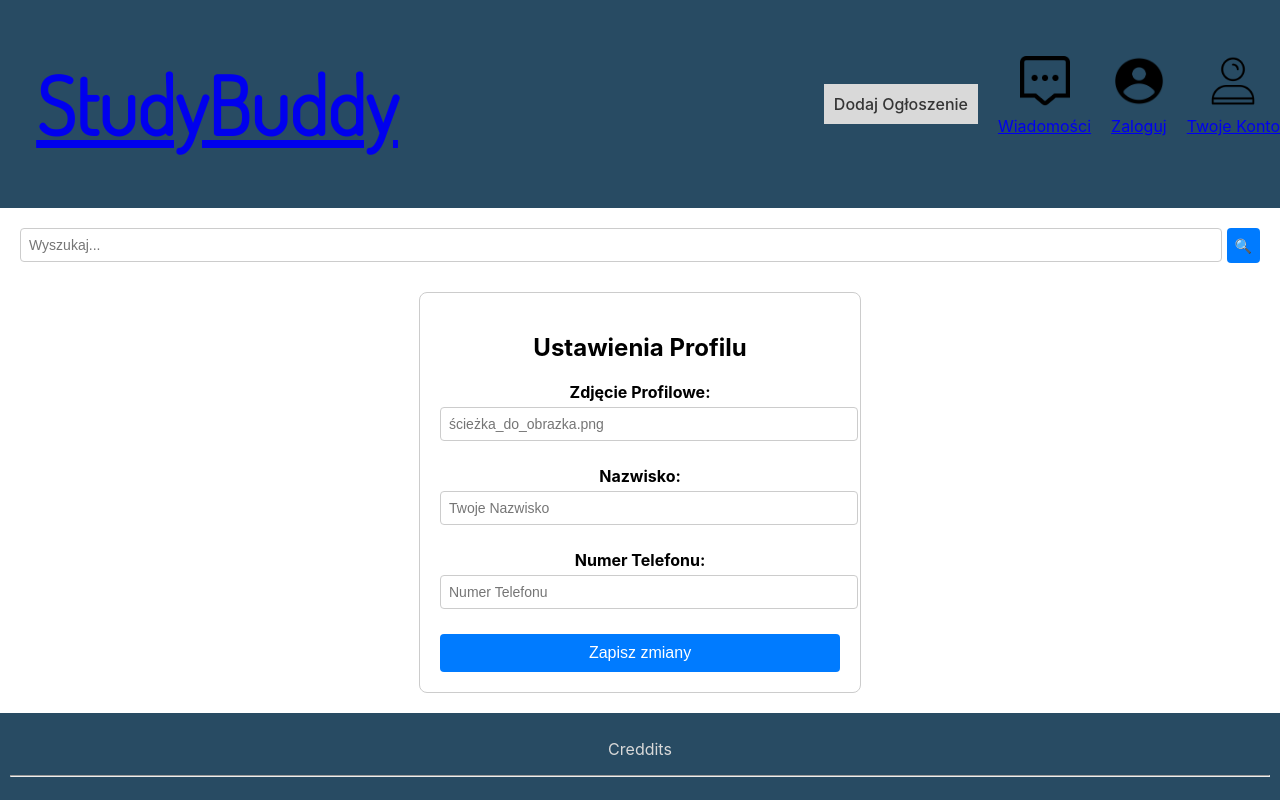
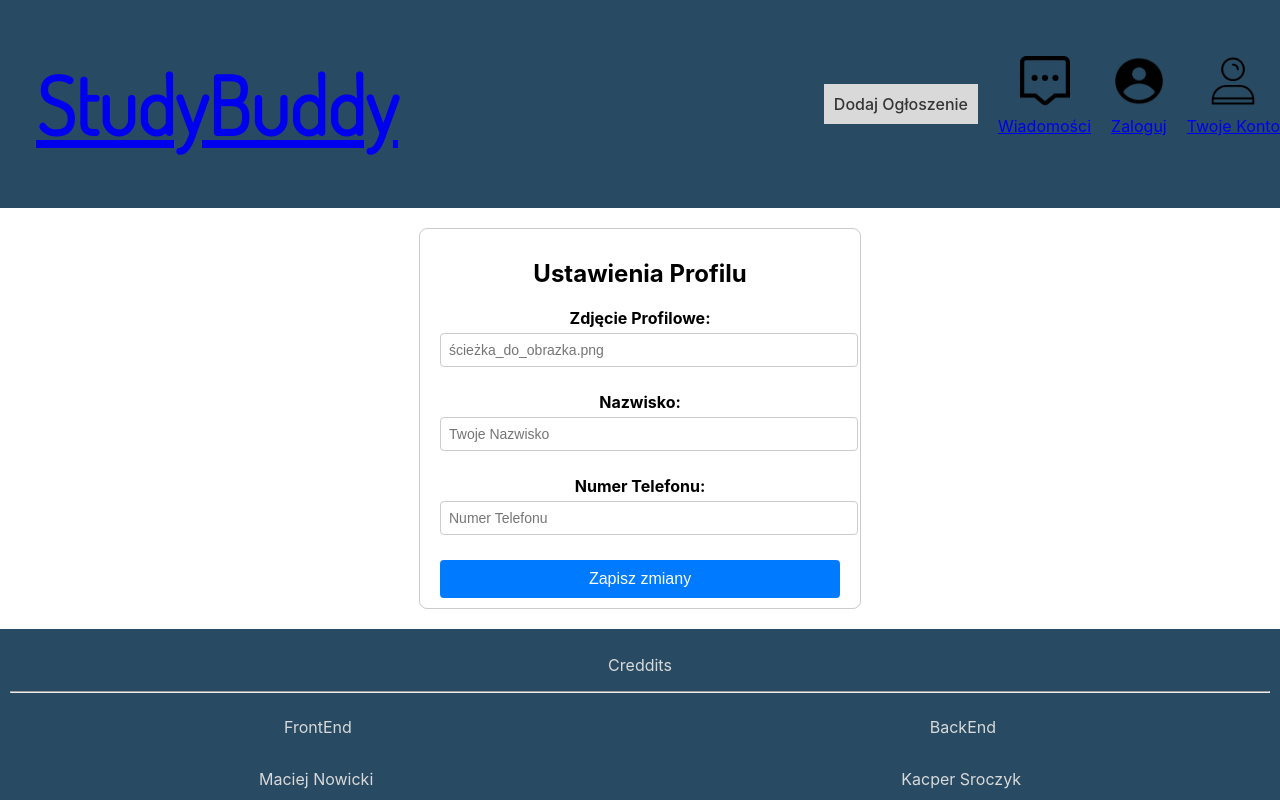
Before and after one commit to Michaluszeq/CETUS-PRO-PRAKTYKI, a React (Create React App) app in the folder cetus-pro-praktyki/: page /twoje-konto in a window 1280 px wide. Shown: the top 800 px of the page. Built offline with nearby package versions, Linux system fonts and the light colour scheme.

Commit message:
Routings-LoginPanel-Problem-Solved

```diff
--- a/cetus-pro-praktyki/src/App.jsx
+++ b/cetus-pro-praktyki/src/App.jsx
@@ -18,15 +18,14 @@ export default function App() {
 
   return (
     <div className="App">
-      <Baner />
-      <SearchBar onSearch={handleSearch} />
       <Routes>
             <Route path='/zaloguj' element={<LoginPanel />} />
-            <Route path='/' element={<h1>witaj</h1>} />
+
+
+            <Route path='/' element={<div><Baner/><SearchBar onSearch={handleSearch} /><BottomBaner/></div>} />
             {/* <Route path='/wiadomosci' /> */}
-            <Route path='/twoje-konto' element={<Settings/>} />
+            <Route path='/twoje-konto' element={<div><Baner/><Settings/><BottomBaner/></div>} />
           </Routes>
-      <BottomBaner />
     </div>
   );
 }
--- a/cetus-pro-praktyki/src/TwojeKonto/Settings.css
+++ b/cetus-pro-praktyki/src/TwojeKonto/Settings.css
@@ -1,8 +1,8 @@
 /* Settings.css */
 .settings-container {
     max-width: 400px;
-    margin: 0 auto;
-    padding: 20px;
+    margin: 20px auto;
+    padding: 10px 20px;
     border: 1px solid #ccc;
     border-radius: 8px;
     background-color: #fff;
--- a/cetus-pro-praktyki/src/loginPanel/loginPanel.css
+++ b/cetus-pro-praktyki/src/loginPanel/loginPanel.css
@@ -2,7 +2,7 @@
 
 .login-panel {
     max-width: 400px;
-    margin: 0 auto;
+    margin: 10px auto;
     padding: 20px;
     border: 1px solid #ccc;
     border-radius: 5px;
```
Also changed, not shown: cetus-pro-praktyki/src/rating/Rating.jsx (renamed from cetus-pro-praktyki/src/Rating.jsx).
